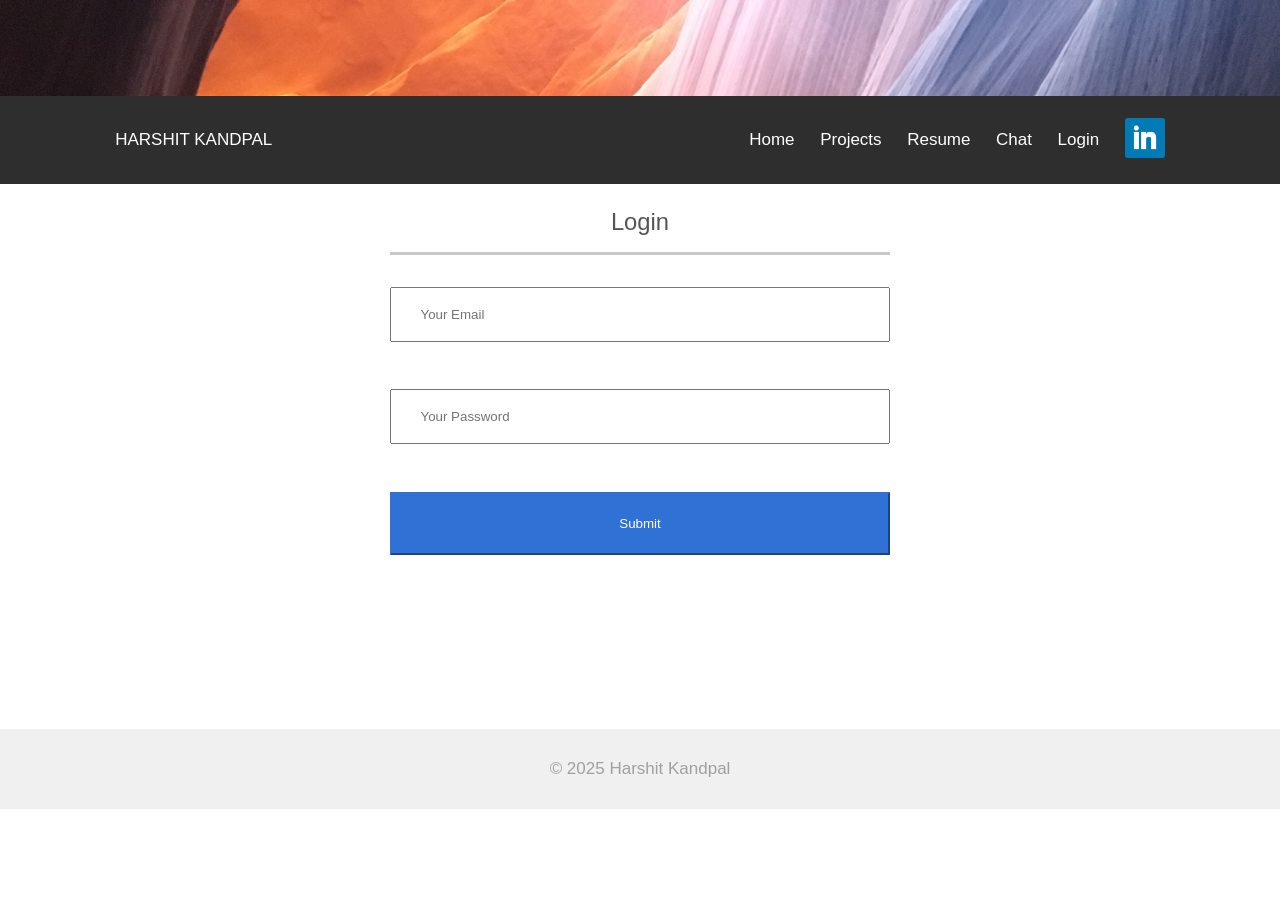
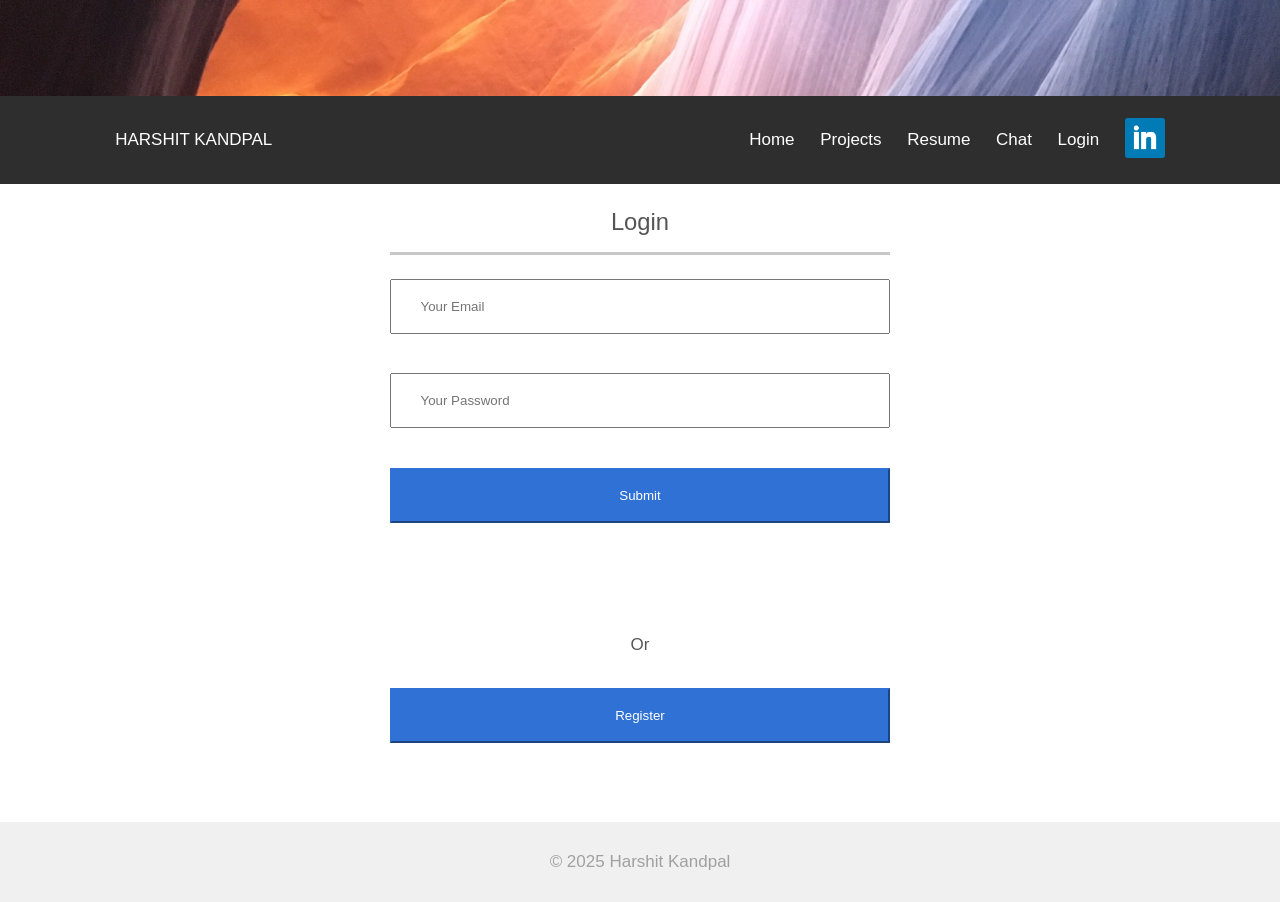
Before and after one commit to HarshitK150/harshitkandpal-portfolio, a Flask app: page /login in a window 1280 px wide. Before the commit the page ends 809 px from the top, so only its background shows below. Run offline with Flask 3, Linux system fonts and the light colour scheme.

Commit message:
Add register feature

```diff
--- a/flask_app/database/create_tables/institutions.sql
+++ /dev/null
@@ -1,11 +0,0 @@
-CREATE TABLE IF NOT EXISTS `institutions` (
-`inst_id`        int(11)       NOT NULL AUTO_INCREMENT 	COMMENT 'The organization id',
-`type`           varchar(100)  NOT NULL                	COMMENT 'Organization Type; e.g. Academia, Industry, Government',
-`name`           varchar(100)  NOT NULL                	COMMENT 'The name of the organization',
-`department`     varchar(100)  DEFAULT NULL            	COMMENT 'The name of the department or division',
-`address`        varchar(100)  DEFAULT NULL            	COMMENT 'The address of the institution',
-`city`           varchar(100)  DEFAULT NULL            	COMMENT 'The city of the institution.',
-`state`          varchar(100)  DEFAULT NULL            	COMMENT 'The state of the institution.',
-`zip`            varchar(10)   DEFAULT NULL            	COMMENT 'The zip of teh insititution',
-PRIMARY KEY  (`inst_id`)
-) ENGINE=InnoDB AUTO_INCREMENT=1 DEFAULT CHARSET=utf8mb4 COMMENT="Insititutions I am affiliated with";
--- a/flask_app/database/create_tables/positions.sql
+++ /dev/null
@@ -1,10 +0,0 @@
-CREATE TABLE IF NOT EXISTS `positions` (
-`position_id`        int(11)       NOT NULL AUTO_INCREMENT	COMMENT 'The position id',
-`inst_id`            int(11)       NOT NULL 				COMMENT 'FK:The instiution id',
-`title`              varchar(100)  NOT NULL					COMMENT 'My title in this position',
-`responsibilities`   varchar(500)  NOT NULL                 COMMENT 'My responsibilities in this position',
-`start_date`         date          NOT NULL                 COMMENT 'My start date for this position',
-`end_date`           date          DEFAULT NULL             COMMENT 'The end date for this position',
-PRIMARY KEY (`position_id`),
-FOREIGN KEY (inst_id) REFERENCES institutions(inst_id)
-) ENGINE=InnoDB AUTO_INCREMENT=1 DEFAULT CHARSET=utf8mb4 COMMENT="Positions I have held";
--- a/flask_app/routes.py
+++ b/flask_app/routes.py
@@ -42,6 +42,21 @@ def processlogin():
 
 	if 'success' in status:
 		session['email'] = db.reversibleEncrypt('encrypt', form_fields['email'])
+
+	return json.dumps(status)
+
+@app.route('/register')
+def register():
+	return render_template('register.html')
+
+
+@app.route('/processregister', methods=["POST", "GET"])
+def processregister():
+	form_fields = dict((key, request.form.getlist(key)[0]) for key in list(request.form.keys()))
+	status = db.notExists('users', 'email', form_fields['email'])
+
+	if 'success' in status:
+		db.createUser(form_fields['email'], form_fields['password'])
 
 	return json.dumps(status)
 
--- a/flask_app/static/main/css/login.css
+++ b/flask_app/static/main/css/login.css
@@ -8,8 +8,8 @@ main{
     margin: 0 auto 5vh;
     font-size: calc(1em + 1vmin);
     justify-items: center;
-    grid-template-rows: 0.5fr 1fr 1fr 2fr;
-    gap: 3vh;
+    grid-template-rows: 0.5fr 1fr 1fr 1fr 0.5fr 0.5fr 1fr;;
+    gap: 2vh;
 }
 
 .login {
@@ -21,24 +21,23 @@ main{
     font-size: 1.4em;
 }
 
-#email, #password, #inputBox {
+.password {
     box-sizing: border-box;
     width: 100%;
     height: 70%;
     padding-left: 5%;
 }
 
-#submit-button, #leaveChat {
+#failure {
+    box-sizing: border-box;
+    color:rgb(228, 14, 14);
+}
+
+button.button {
     width: 100%;
     box-sizing: border-box;
-    height: 40%;
+    height: 70%;
     background-color: rgb(47, 113, 212);
     border-color: rgb(47, 113, 212);
     color:rgb(255, 255, 255);
 }
-
-#failure {
-    box-sizing: border-box;
-    margin-top: -10%;
-    color:rgb(228, 14, 14);
-}
--- /dev/null
+++ b/flask_app/static/main/css/register.css
@@ -0,0 +1,3 @@
+main{
+    grid-template-rows: 0.5fr 1fr 1fr 1fr 1fr 0.5fr 1fr;
+}
--- a/flask_app/static/main/js/login.js
+++ b/flask_app/static/main/js/login.js
@@ -23,9 +23,15 @@ checkCredentials = function () {
     });
 };
 
+redirectRegister = function () {
+    window.location.href = "/register";
+}
+
 const email = document.querySelector('#email');
 const password = document.querySelector('#password');
 const failure = document.querySelector('#failure');
 const button = document.querySelector('#submit-button');
+const register_button = document.querySelector('#register-button');
 
 button.addEventListener('click', checkCredentials);
+register_button.addEventListener('click', redirectRegister);
--- a/flask_app/templates/chat.html
+++ b/flask_app/templates/chat.html
@@ -18,7 +18,7 @@
 <div id='chat' contenteditable>
 </div>
 
-<input type="text" title="Please enter you message" id="inputBox" placeholder="Enter Your Message Here">
-<button type="button" title="Click to leave the chat" id="leaveChat">Leave Chat</button>
+<input type="text" title="Please enter you message" id="inputBox" class="password" placeholder="Enter Your Message Here">
+<button type="button" title="Click to leave the chat" id="leaveChat" class="button">Leave Chat</button>
 
 {% endblock %}
--- a/flask_app/templates/login.html
+++ b/flask_app/templates/login.html
@@ -11,9 +11,11 @@
 
 
 {% block maincontent %}
-<p class="login">Login</p>
-<input type="email" title="Please enter your email address" id="email" placeholder=" Your Email" required/>
-<input type="password" title="Please enter your password" id="password" placeholder=" Your Password" required/>
-<button type="submit" title="Click to submit login details" id="submit-button">Submit</button>
-<p id="failure"></p>
+    <p class="login">Login</p>
+    <input type="email" title="Please enter your email address" id="email" class="password" placeholder=" Your Email" required/>
+    <input type="password" title="Please enter your password" id="password" class="password" placeholder=" Your Password" required/>
+    <button type="submit" title="Click to submit login details" id="submit-button" class="button">Submit</button>
+    <p id="failure"></p>
+    <p>Or</p>
+    <button type="button" title="Click to register" id="register-button" class="button">Register</button>
 {% endblock %}
--- a/flask_app/templates/projects.html
+++ b/flask_app/templates/projects.html
@@ -7,7 +7,7 @@
 
 {% block maincontent %}
       <div class="row-zeroth">
-        <h2>Below is a list of projects I worked on:</h2>
+        <h2>Below is a list of projects I have worked on:</h2>
         <p>
           Click an image, or hyperlink in the description to learn more.
         </p>
```
Also changed, not shown: flask_app/static/main/js/register.js (added, +39 -0 lines), flask_app/templates/register.html (added, +25 -0 lines), flask_app/utils/database/database.py (+9 -1 lines), 1 other file.
